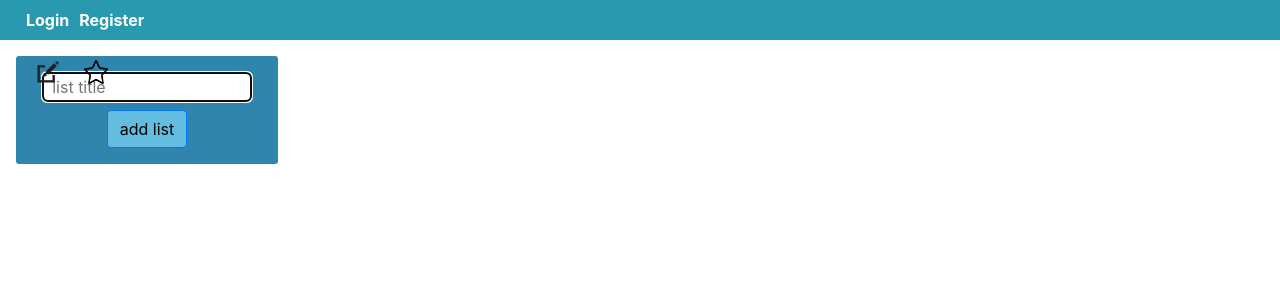
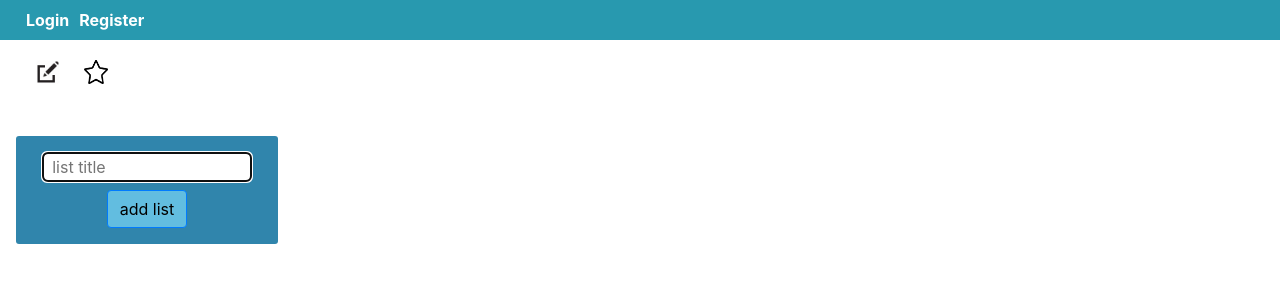
Before and after one commit to michaelsnow3/trello-clone-app, a React (Create React App) app: page /board in a window 1280 px wide. Shown: the top 300 px of the page. Built offline with nearby package versions, Linux system fonts and the light colour scheme.

Commit message:
fixed board list position

```diff
--- a/src/components/AddList/AddList.css
+++ b/src/components/AddList/AddList.css
@@ -18,5 +18,6 @@
 }
 
 .addListButton {
-  background-color: rgb(98, 189, 224);  color: black;
+  background-color: rgb(98, 189, 224);
+  color: black;
 }
--- a/src/components/ComponentMenus/BoardMenu.js
+++ b/src/components/ComponentMenus/BoardMenu.js
@@ -101,7 +101,12 @@ const BoardMenu = ({
     } else {
       return (
         <div>
-          <img className="closeIcon" src={closeIcon} alt="close icon" />
+          <img
+            className="closeIcon"
+            src={closeIcon}
+            alt="close icon"
+            onClick={toggleSettingsMenu}
+          />
           <div className="settingsOption" onClick={handleShowDeleteBoard}>
             Delete Board
           </div>
--- a/src/components/ComponentMenus/menus.css
+++ b/src/components/ComponentMenus/menus.css
@@ -38,7 +38,7 @@
   justify-content: space-around;
   align-items: center;
   z-index: 10000;
-  padding-top: 1rem;
+  padding: 1rem 0;
   position: relative;
 }
 
--- a/src/components/DisplayBoard/DisplayBoard.css
+++ b/src/components/DisplayBoard/DisplayBoard.css
@@ -3,7 +3,9 @@
   flex-direction: row;
   justify-content: flex-start;
   align-items: flex-start;
-  height: 90%;
+  height: 85%;
+  position: absolute;
+  top: 15%;
 }
 
 .boardTitle {
```
